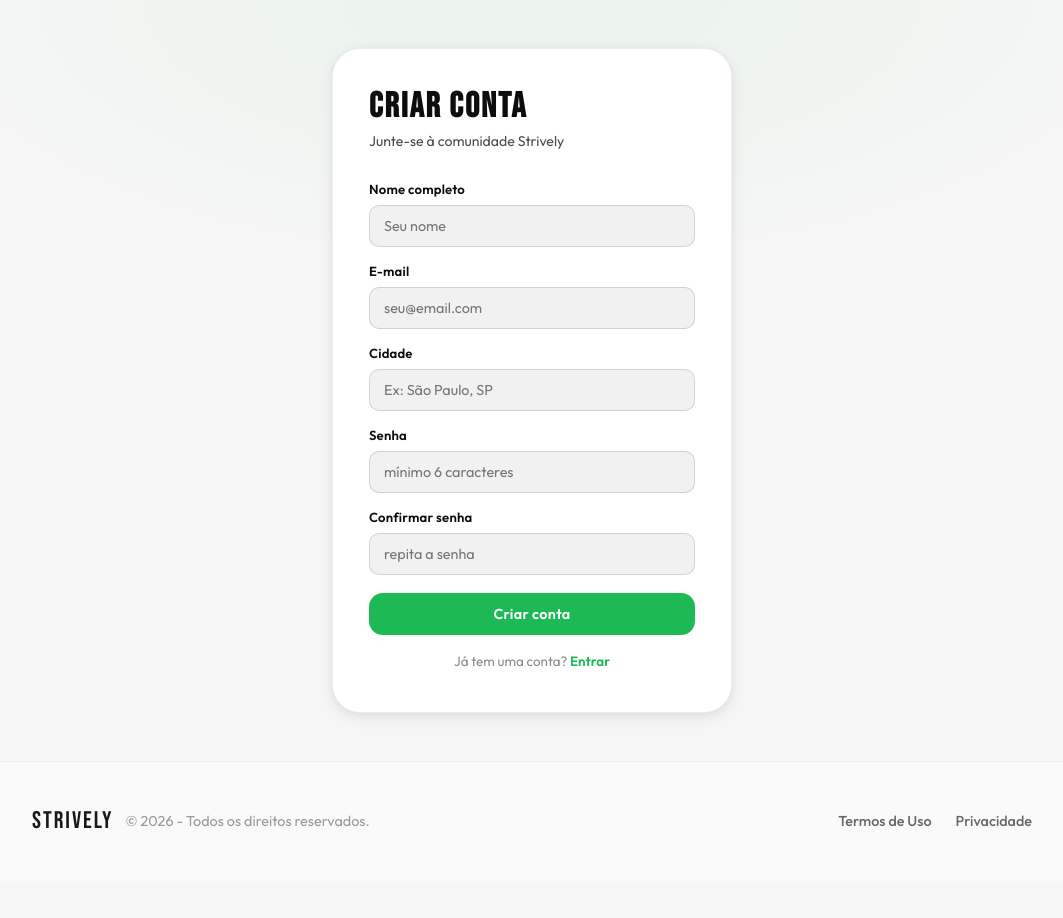
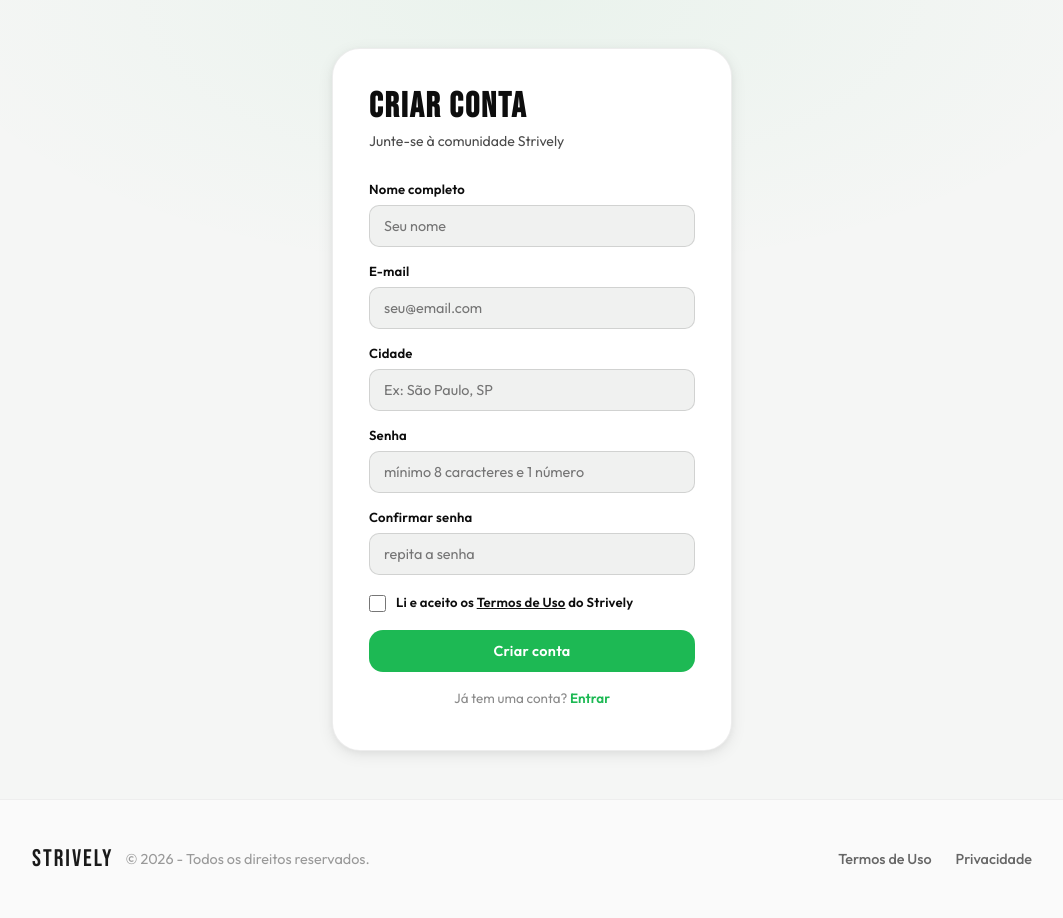
Before and after one commit to MiguelDamin/Strively, a PHP site: page /pages/cadastro.php in a window 1280 px wide. Shown: the whole page, without its empty margins (108-1171 px from the left). Before the commit the page ends 829 px from the top, so only its background shows below. Run offline with PHP 8.4, Linux system fonts and the light colour scheme; data that the repository does not hold is empty; some libraries are stand-ins or nearby versions.

Commit message:
Comit de Cadastros

```diff
--- a/pages/cadastro.php
+++ b/pages/cadastro.php
@@ -37,9 +37,12 @@ if (isset($_SESSION['id'])) {
         <div class="auth-erro">
           <?php
             $erros = [
-              'email_existente' => 'Este e-mail já está cadastrado.',
-              'senha_curta'     => 'A senha deve ter pelo menos 6 caracteres.',
-              'campos_vazios'   => 'Preencha todos os campos obrigatórios.',
+              'email_existente'  => 'Este e-mail já está cadastrado.',
+              'senha_curta'      => 'A senha deve ter pelo menos 8 caracteres.',
+              'senha_sem_numero' => 'A senha deve conter pelo menos um número.',
+              'senha_diferente'  => 'As senhas não coincidem.',
+              'campos_vazios'    => 'Preencha todos os campos obrigatórios.',
+              'termos_nao_aceitos' => 'Você precisa aceitar os Termos de Uso para criar uma conta.',
             ];
             echo $erros[$_GET['erro']] ?? 'Ocorreu um erro. Tente novamente.';
           ?>
@@ -47,7 +50,7 @@ if (isset($_SESSION['id'])) {
       <?php endif; ?>
 
       <!-- Formulário de cadastro -->
-      <form action="../actions/action-cadastro.php" method="POST" class="auth-form">
+      <form action="../actions/action-cadastro.php" method="POST" class="auth-form" id="formCadastro">
 
         <div class="form-grupo">
           <label for="nome">Nome completo</label>
@@ -89,10 +92,21 @@ if (isset($_SESSION['id'])) {
             type="password"
             id="senha"
             name="senha"
-            placeholder="mínimo 6 caracteres"
+            placeholder="mínimo 8 caracteres e 1 número"
             required
             autocomplete="new-password"
+            oninput="validarSenha()"
           />
+          <!-- Indicador de força -->
+          <div id="senha-feedback" class="senha-feedback" style="display:none;">
+            <div class="senha-barra-wrap">
+              <div class="senha-barra" id="senha-barra"></div>
+            </div>
+            <ul class="senha-regras">
+              <li id="regra-tamanho">Mínimo 8 caracteres</li>
+              <li id="regra-numero">Pelo menos 1 número</li>
+            </ul>
+          </div>
         </div>
 
         <div class="form-grupo">
@@ -104,10 +118,30 @@ if (isset($_SESSION['id'])) {
             placeholder="repita a senha"
             required
             autocomplete="new-password"
+            oninput="validarConfirma()"
           />
+          <span id="confirma-msg" class="confirma-msg" style="display:none;"></span>
         </div>
 
-        <button type="submit" class="btn-primary btn-full">Criar conta</button>
+        <!-- Checkbox de termos -->
+        <div class="form-grupo form-grupo-check">
+          <label class="check-label" for="aceitar_termos">
+            <input
+              type="checkbox"
+              id="aceitar_termos"
+              name="aceitar_termos"
+              value="1"
+              required
+            />
+            <span>
+              Li e aceito os
+              <a href="/termos" target="_blank" rel="noopener noreferrer">Termos de Uso</a>
+              do Strively
+            </span>
+          </label>
+        </div>
+
+        <button type="submit" class="btn-primary btn-full" id="btnCadastro">Criar conta</button>
 
       </form>
 
@@ -121,6 +155,192 @@ if (isset($_SESSION['id'])) {
 
   </section>
 
+<style>
+/* ── Indicador de força de senha ── */
+.senha-feedback {
+  margin-top: 8px;
+}
+
+.senha-barra-wrap {
+  height: 5px;
+  background: #e0e0e0;
+  border-radius: 99px;
+  overflow: hidden;
+  margin-bottom: 8px;
+}
+
+.senha-barra {
+  height: 100%;
+  width: 0%;
+  border-radius: 99px;
+  transition: width 0.3s ease, background 0.3s ease;
+}
+
+.senha-regras {
+  list-style: none;
+  padding: 0;
+  margin: 0;
+  display: flex;
+  flex-direction: column;
+  gap: 2px;
+}
+
+.senha-regras li {
+  font-size: 0.8rem;
+  color: #999;
+  padding-left: 18px;
+  position: relative;
+  transition: color 0.2s;
+}
+
+.senha-regras li::before {
+  content: '✗';
+  position: absolute;
+  left: 0;
+  color: #ccc;
+  font-size: 0.75rem;
+  transition: color 0.2s;
+}
+
+.senha-regras li.ok {
+  color: #2ecc71;
+}
+
+.senha-regras li.ok::before {
+  content: '✓';
+  color: #2ecc71;
+}
+
+/* ── Confirmação ── */
+.confirma-msg {
+  font-size: 0.8rem;
+  margin-top: 5px;
+  display: block;
+}
+
+.confirma-msg.ok    { color: #2ecc71; }
+.confirma-msg.erro  { color: #e74c3c; }
+
+/* ── Checkbox termos ── */
+.form-grupo-check {
+  margin-top: 4px;
+}
+
+.check-label {
+  display: flex;
+  align-items: flex-start;
+  gap: 10px;
+  font-size: 0.92rem;
+  color: #333;
+  cursor: pointer;
+  line-height: 1.5;
+}
+
+.check-label input[type="checkbox"] {
+  width: 17px;
+  height: 17px;
+  flex-shrink: 0;
+  margin-top: 2px;
+  accent-color: #111;
+  cursor: pointer;
+}
+
+.check-label a {
+  color: #111;
+  font-weight: 600;
+  text-decoration: underline;
+}
+
+.check-label a:hover {
+  opacity: 0.7;
+}
+</style>
+
+<script>
+function validarSenha() {
+  const campo = document.getElementById('senha');
+  const val = campo.value;
+  const feedback = document.getElementById('senha-feedback');
+  const barra = document.getElementById('senha-barra');
+  const regraTamanho = document.getElementById('regra-tamanho');
+  const regraNumero  = document.getElementById('regra-numero');
+
+  if (val.length === 0) {
+    feedback.style.display = 'none';
+    return;
+  }
+
+  feedback.style.display = 'block';
+
+  const temTamanho = val.length >= 8;
+  const temNumero  = /\d/.test(val);
+
+  regraTamanho.classList.toggle('ok', temTamanho);
+  regraNumero.classList.toggle('ok', temNumero);
+
+  const pontos = [temTamanho, temNumero, val.length >= 12].filter(Boolean).length;
+
+  const cores = ['#e74c3c', '#f39c12', '#2ecc71'];
+  const larguras = ['33%', '66%', '100%'];
+
+  barra.style.width      = larguras[pontos - 1] || '10%';
+  barra.style.background = pontos === 0 ? '#e0e0e0' : cores[pontos - 1];
+
+  // Também revalida confirmação se já estiver preenchida
+  if (document.getElementById('senha_confirma').value) {
+    validarConfirma();
+  }
+}
+
+function validarConfirma() {
+  const senha    = document.getElementById('senha').value;
+  const confirma = document.getElementById('senha_confirma').value;
+  const msg      = document.getElementById('confirma-msg');
+
+  if (confirma.length === 0) {
+    msg.style.display = 'none';
+    return;
+  }
+
+  msg.style.display = 'block';
+  if (senha === confirma) {
+    msg.textContent = '✓ Senhas coincidem';
+    msg.className = 'confirma-msg ok';
+  } else {
+    msg.textContent = '✗ As senhas não coincidem';
+    msg.className = 'confirma-msg erro';
+  }
+}
+
+// Valida no submit antes de enviar ao servidor
+document.getElementById('formCadastro').addEventListener('submit', function(e) {
+  const senha    = document.getElementById('senha').value;
+  const confirma = document.getElementById('senha_confirma').value;
+  const termos   = document.getElementById('aceitar_termos').checked;
+
+  if (senha.length < 8) {
+    e.preventDefault();
+    alert('A senha deve ter pelo menos 8 caracteres.');
+    return;
+  }
+  if (!/\d/.test(senha)) {
+    e.preventDefault();
+    alert('A senha deve conter pelo menos um número.');
+    return;
+  }
+  if (senha !== confirma) {
+    e.preventDefault();
+    alert('As senhas não coincidem.');
+    return;
+  }
+  if (!termos) {
+    e.preventDefault();
+    alert('Você precisa aceitar os Termos de Uso para criar uma conta.');
+    return;
+  }
+});
+</script>
+
 <?php include_once dirname(__DIR__) . '/components/footer.php'; ?>
 </body>
 </html>
```
Also changed, not shown: actions/action-cadastro.php (+15 -2 lines).
